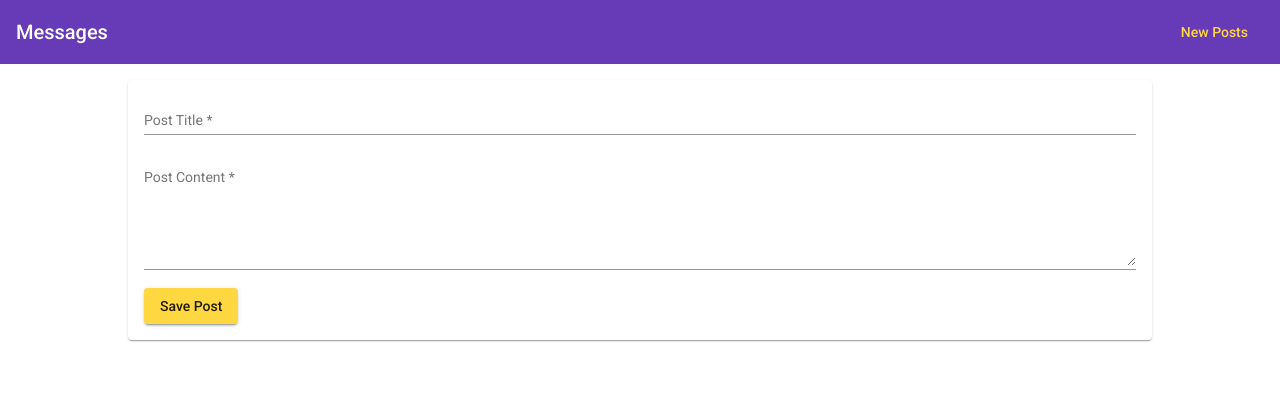
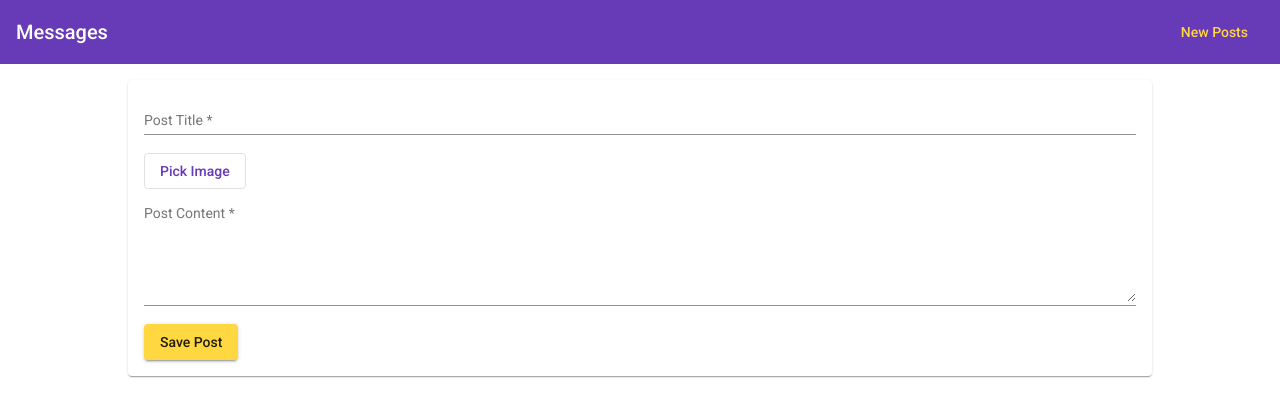
Before and after one commit to UnseelieDad/MEAN-Stack-Post-App, an Angular app in the folder mean-project/: page /create in a window 1280 px wide. Shown: the top 416 px of the page. Built offline with nearby package versions, Linux system fonts and the light colour scheme.

Commit message:
Set up file upload button

```diff
--- a/mean-project/src/app/posts/post-create/post-create.component.css
+++ b/mean-project/src/app/posts/post-create/post-create.component.css
@@ -6,3 +6,7 @@
 mat-spinner {
     margin: auto;
 }
+
+input[type="file"] {
+    visibility: hidden;
+}
--- a/mean-project/src/app/posts/post-create/post-create.component.html
+++ b/mean-project/src/app/posts/post-create/post-create.component.html
@@ -2,7 +2,7 @@
     <mat-spinner *ngIf="isLoading"></mat-spinner>
     <!-- Local reference allows access to the form object in ts -->
     <form (submit)="onAddPost(postForm)" #postForm="ngForm" *ngIf="!isLoading">
-        <!-- User input for a new or edited post -->
+        <!-- Post Title -->
         <mat-form-field>
             <!-- Use '?' in the binds for title and content to make sure angular checks
             if the values exist. If they don't, populate the fields with nothing. -->
@@ -16,6 +16,12 @@
                 #title="ngModel">
             <mat-error *ngIf="title.invalid">Please enter a post title.</mat-error>
         </mat-form-field>
+        <!-- Image Upload -->
+        <div>
+            <button mat-stroked-button type="button" color="primary" (click)="filePicker.click()">Pick Image</button>
+            <input type="file" #filePicker>
+        </div>
+        <!-- Post Content -->
         <mat-form-field>
             <textarea
                 matInput
```
